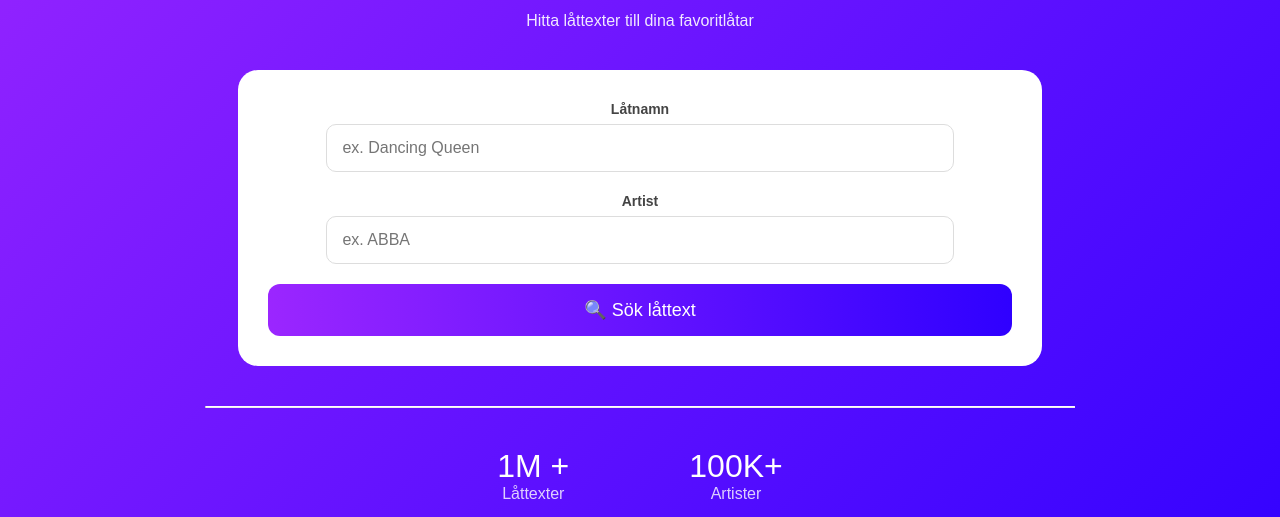
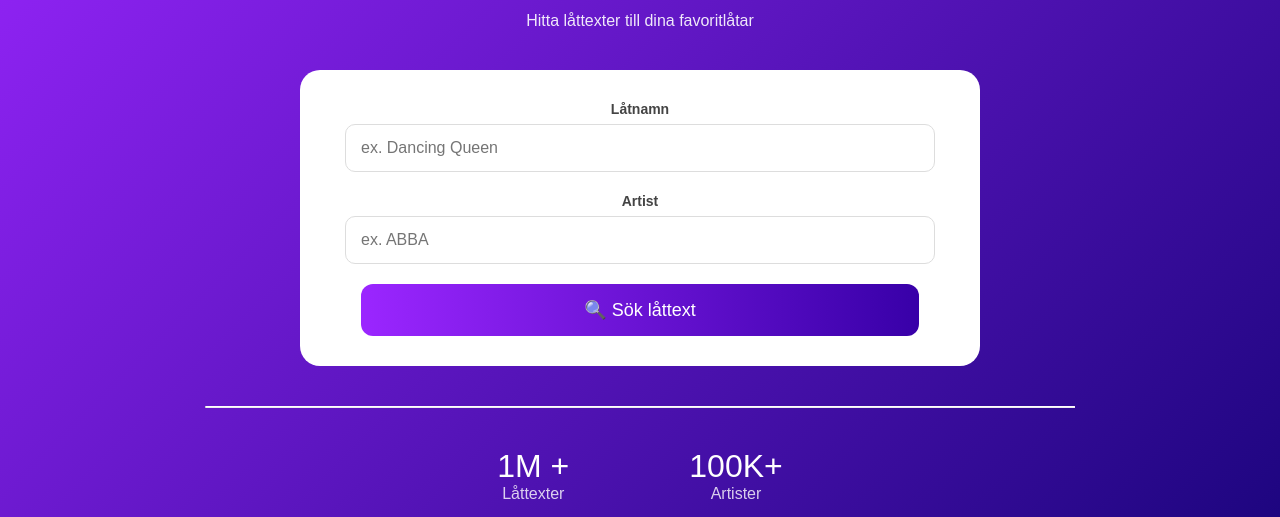
Before and after one commit to tildehall/EndProject, a website built with webpack: page index.html in a window 1280 px wide. Shown: the part 283-800 px from the top of the page. Built offline with nearby package versions, Linux system fonts and the light colour scheme.

Commit message:
Changed search field

```diff
--- a/css/style.css
+++ b/css/style.css
@@ -65,7 +65,7 @@ body {
 .hero {
   margin-top: 60px;
   text-align: center;
-  background: linear-gradient(135deg, #9b26ff, #2f00ff);
+  background: linear-gradient(135deg, #9b26ff, #150377);
   padding: 80px 20px 150px;
   color: white;
 }
@@ -90,7 +90,7 @@ body {
   background: white;
   padding: 30px;
   border-radius: 20px;
-  width: 60%;
+  width: 50%;
   margin: 40px auto;
   display: flex;
   flex-direction: column;
@@ -104,7 +104,7 @@ body {
 }
 
 .field input {
-  width: 80%;
+  width: 90%;
   margin: 0 auto;
   display: block;
   padding: 14px 15px;
@@ -115,7 +115,9 @@ body {
 }
 
 .search-button {
-  background: linear-gradient(90deg, #9b26ff, #2f00ff);
+  width: 90%;
+  margin: 0 auto;
+  background: linear-gradient(90deg, #9b26ff, #3800a8);
   color: white;
   padding: 15px 0;
   border: none;
@@ -124,7 +126,7 @@ body {
   cursor: pointer;
 }
 
-/* DIVIDER */
+/* DIVIDER LINE */
 .divider {
   width: 70%;
   margin: 40px auto;
--- a/index.html
+++ b/index.html
@@ -24,7 +24,7 @@
 
 <body>
 
-<!-- TOP BAR -->
+<!--TOP BAR -->
 <header class="topbar">
   <div class="topbar-left">
     <div class="logo-icon">🎵</div>
@@ -58,6 +58,8 @@
 
     <button class="search-button">🔍 Sök låttext</button>
   </div>
+
+<!-- DIVIDER LINE -->
 
   <hr class="divider" >
 
@@ -97,6 +99,7 @@
   </div>
 </footer>
 
+<script src="js/app.js"> </script>
 
 </body>
 
```
